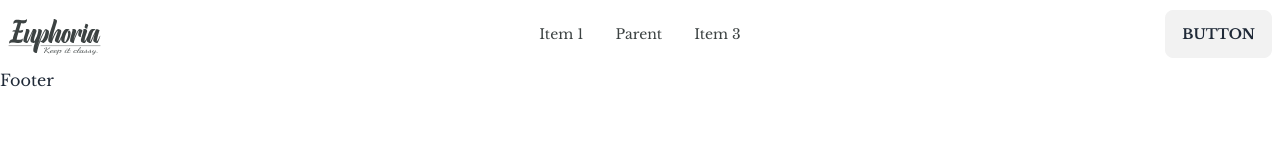
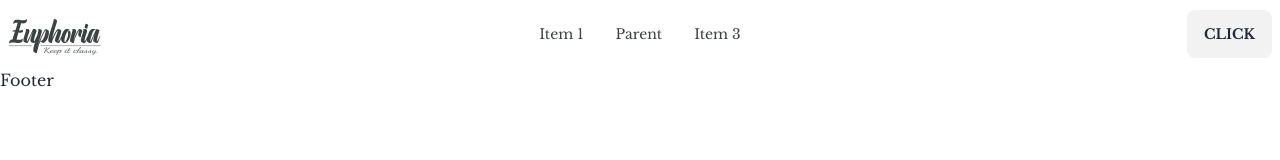
Before and after one commit to Sakib963/euphoria-client, a React (Vite) app: page / in a window 1280 px wide. Shown: the top 160 px of the page. Built offline with nearby package versions, Linux system fonts and the light colour scheme.

Commit message:
changed button name

```diff
--- a/src/pages/Shared/Navbar/Navbar.jsx
+++ b/src/pages/Shared/Navbar/Navbar.jsx
@@ -47,7 +47,7 @@ const Navbar = () => {
         <ul className="menu menu-horizontal px-1">{navOptions}</ul>
       </div>
       <div className="navbar-end">
-        <a className="btn">Button</a>
+        <a className="btn">Click</a>
       </div>
     </div>
   );
```
